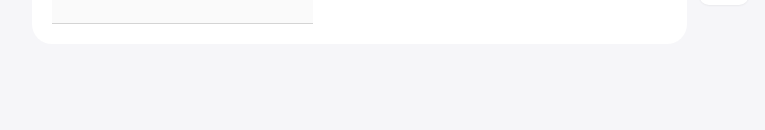
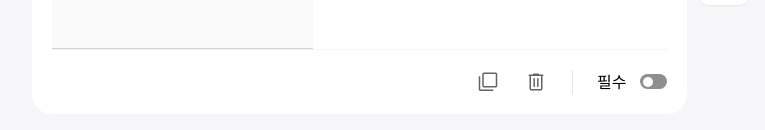
Before and after one commit to denev723/multi-form-survey, a React (Vite) app: page / in a window 1280 px wide. Shown: the part 384-514 px from the top of the page, without its empty margins (281-1046 px from the left). Built offline with nearby package versions, Linux system fonts and the light colour scheme.

Commit message:
Question footer 추가

```diff
--- /dev/null
+++ b/src/components/common/Divider.tsx
@@ -0,0 +1,21 @@
+import classNames from "classnames";
+
+interface Props {
+  direction?: "horizontal" | "vertical";
+}
+
+export default function Divider({
+  direction = "horizontal",
+  className,
+}: Cn<Props>) {
+  if (direction === "horizontal") {
+    return (
+      <hr
+        className={classNames("border-t-1 border-gray100 w-full", className)}
+      />
+    );
+  }
+  return (
+    <hr className={classNames("border-l-1 border-gray100 h-full", className)} />
+  );
+}
--- /dev/null
+++ b/src/components/common/Switch.tsx
@@ -0,0 +1,30 @@
+import classNames from "classnames";
+
+interface Props {
+  id: string;
+  checked: boolean;
+  onChange: (checked: boolean) => void;
+}
+
+export default function Switch({ id, checked, onChange }: Props) {
+  return (
+    <>
+      <input
+        id={id}
+        className="opacity-0 w-0 peer"
+        type="checkbox"
+        checked={checked}
+        onChange={(e) => onChange(e.currentTarget.checked)}
+      />
+      <label
+        htmlFor={id}
+        className={classNames(
+          "flex items-center rounded-full h-15 w-27 bg-gray400 px-3",
+          "before:inline-block before:h-10 before:w-10 before:rounded-full before:bg-white",
+          "peer-checked:bg-main peer-checked:before:translate-x-11",
+          "transition-colors duration-300 before:transition-transform before:duration-300"
+        )}
+      />
+    </>
+  );
+}
--- a/src/components/edit/QuestionEditor.tsx
+++ b/src/components/edit/QuestionEditor.tsx
@@ -1,100 +1,56 @@
-import { QuestionType } from "../../types/app";
-import Dropdown from "../common/Dropdown";
 import Input from "../common/Input";
-import Pannel, { PannelBody, PannelHeader } from "../common/Pannel";
-import ShortTextIcon from "../../assets/icons/check_indeterminate_small.svg?react";
-import LongTextIcon from "../../assets/icons/subject.svg?react";
-import MultipleChoiceIcon from "../../assets/icons/checklist.svg?react";
-import CheckboxIcon from "../../assets/icons/check_circle.svg?react";
-import DropdownIcon from "../../assets/icons/arrow_circle_down.svg?react";
-import DateIcon from "../../assets/icons/calendar_today.svg?react";
-import TimeIcon from "../../assets/icons/schedule.svg?react";
+import Pannel, {
+  PannelBody,
+  PannelFooter,
+  PannelHeader,
+} from "../common/Pannel";
 import QuestionBodyEditor from "./QuestionBodyEditor";
 import Question from "../../models/question";
 import { observer } from "mobx-react-lite";
+import QuestionTypeEditor from "./QuestionTypeEditor";
+
+import CopyIcon from "../../assets/icons/filter_none.svg?react";
+import DeleteIcon from "../../assets/icons/delete.svg?react";
+import Divider from "../common/Divider";
+import Switch from "../common/Switch";
 
 interface Props {
   question: Question;
+  onCopy: (id: number) => void;
+  onDelete: (id: number) => void;
 }
 
-const QuestionEditor = observer(function QuestionEditor({ question }: Props) {
+const QuestionEditor = observer(function QuestionEditor({
+  question,
+  onCopy,
+  onDelete,
+}: Props) {
   return (
     <Pannel>
-      <PannelHeader className="flex">
+      <PannelHeader className="flex mb-25">
         <Input className="flex-1 mr-30" />
-        <Dropdown<QuestionType>
-          defaultValue={question.type}
-          onChange={(value) => question.setType(value)}
-          options={[
-            {
-              label: (
-                <div>
-                  <ShortTextIcon className="inline-block mr-10" />
-                  <span>단답형</span>
-                </div>
-              ),
-              value: "shortText",
-            },
-            {
-              label: (
-                <div>
-                  <LongTextIcon className="inline-block mr-10" />
-                  <span>장문형</span>
-                </div>
-              ),
-              value: "longText",
-            },
-            {
-              label: (
-                <div>
-                  <MultipleChoiceIcon className="inline-block mr-10" />
-                  <span>객관식</span>
-                </div>
-              ),
-              value: "multipleChoice",
-            },
-            {
-              label: (
-                <div>
-                  <CheckboxIcon className="inline-block mr-10" />
-                  <span>체크박스</span>
-                </div>
-              ),
-              value: "checkbox",
-            },
-            {
-              label: (
-                <div>
-                  <DropdownIcon className="inline-block mr-10" />
-                  <span>드롭다운</span>
-                </div>
-              ),
-              value: "dropdown",
-            },
-            {
-              label: (
-                <div>
-                  <DateIcon className="inline-block mr-10" />
-                  <span>날짜</span>
-                </div>
-              ),
-              value: "date",
-            },
-            {
-              label: (
-                <div>
-                  <TimeIcon className="inline-block mr-10" />
-                  <span>시간</span>
-                </div>
-              ),
-              value: "time",
-            },
-          ]}
-        />
+        <QuestionTypeEditor type={question.type} onChange={question.setType} />
       </PannelHeader>
       <PannelBody>
         <QuestionBodyEditor type={question.type} />
       </PannelBody>
+      <PannelFooter className="flex justify-end gap-x-24 h-24">
+        <button onClick={() => onCopy(question.id)}>
+          <CopyIcon />
+        </button>
+        <button onClick={() => onDelete(question.id)}>
+          <DeleteIcon />
+        </button>
+        <Divider direction="vertical" />
+        <div className="flex items-center">
+          <span className="mr-13">필수</span>
+          <Switch
+            id={`${question.id}_switch`}
+            checked={question.required}
+            onChange={question.setRequired}
+          />
+        </div>
+      </PannelFooter>
     </Pannel>
   );
 });
--- /dev/null
+++ b/src/components/edit/QuestionTypeEditor.tsx
@@ -0,0 +1,94 @@
+import { QuestionType } from "../../types/app";
+import Dropdown from "../common/Dropdown";
+import ShortTextIcon from "../../assets/icons/check_indeterminate_small.svg?react";
+import LongTextIcon from "../../assets/icons/subject.svg?react";
+import MultipleChoiceIcon from "../../assets/icons/checklist.svg?react";
+import CheckboxIcon from "../../assets/icons/check_circle.svg?react";
+import DropdownIcon from "../../assets/icons/arrow_circle_down.svg?react";
+import DateIcon from "../../assets/icons/calendar_today.svg?react";
+import TimeIcon from "../../assets/icons/schedule.svg?react";
+import { observer } from "mobx-react-lite";
+
+interface Props {
+  type: QuestionType;
+  onChange: (type: QuestionType) => void;
+}
+
+const QuestionTypeEditor = observer(function QuestionTypeEditor({
+  type,
+  onChange,
+}: Props) {
+  return (
+    <Dropdown<QuestionType>
+      defaultValue={type}
+      onChange={(value) => onChange(value)}
+      options={[
+        {
+          label: (
+            <div>
+              <ShortTextIcon className="inline-block mr-10" />
+              <span>단답형</span>
+            </div>
+          ),
+          value: "shortText",
+        },
+        {
+          label: (
+            <div>
+              <LongTextIcon className="inline-block mr-10" />
+              <span>장문형</span>
+            </div>
+          ),
+          value: "longText",
+        },
+        {
+          label: (
+            <div>
+              <MultipleChoiceIcon className="inline-block mr-10" />
+              <span>객관식</span>
+            </div>
+          ),
+          value: "multipleChoice",
+        },
+        {
+          label: (
+            <div>
+              <CheckboxIcon className="inline-block mr-10" />
+              <span>체크박스</span>
+            </div>
+          ),
+          value: "checkbox",
+        },
+        {
+          label: (
+            <div>
+              <DropdownIcon className="inline-block mr-10" />
+              <span>드롭다운</span>
+            </div>
+          ),
+          value: "dropdown",
+        },
+        {
+          label: (
+            <div>
+              <DateIcon className="inline-block mr-10" />
+              <span>날짜</span>
+            </div>
+          ),
+          value: "date",
+        },
+        {
+          label: (
+            <div>
+              <TimeIcon className="inline-block mr-10" />
+              <span>시간</span>
+            </div>
+          ),
+          value: "time",
+        },
+      ]}
+    />
+  );
+});
+
+export default QuestionTypeEditor;
--- a/src/components/edit/SectionEditor.tsx
+++ b/src/components/edit/SectionEditor.tsx
@@ -12,7 +12,12 @@ const SectionEditor = observer(function SectionEditor({ section }: Props) {
     <div className="[&>*]:mb-24">
       <SectionTitleEditor section={section} capTitle="2개 중 1섹션" />
       {section.questions.map((question) => (
-        <QuestionEditor key={question.id} question={question} />
+        <QuestionEditor
+          key={question.id}
+          question={question}
+          onCopy={section.copyQuestion}
+          onDelete={section.removeQuestion}
+        />
       ))}
     </div>
   );
--- a/src/models/question.ts
+++ b/src/models/question.ts
@@ -24,7 +24,7 @@ export default class Question implements QuestionData {
       required: false,
     }
   ) {
-    makeAutoObservable(this);
+    makeAutoObservable(this, {}, { autoBind: true });
 
     this.id = data.id;
     this.title = data.title;
--- a/src/models/section.ts
+++ b/src/models/section.ts
@@ -22,7 +22,7 @@ export default class Section implements SectionData {
       questions: [new Question()],
     }
   ) {
-    makeAutoObservable(this);
+    makeAutoObservable(this, {}, { autoBind: true });
 
     this.id = data.id;
     this.title = data.title;
```
